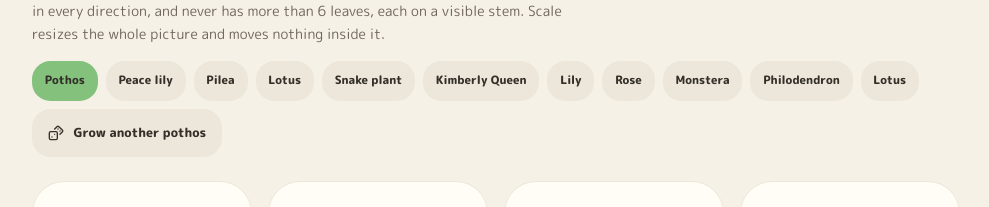
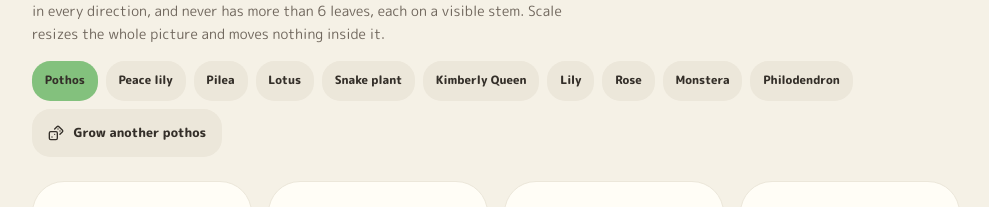
Before and after one commit to VeneratedApotheosis/CS35L-Project-1, a Next.js app in the folder frontend/: page /plants in a window 1280 px wide. Shown: the part 532-739 px from the top of the page, without its empty margins (144-1133 px from the left). Built offline with nearby package versions, Linux system fonts and the light colour scheme; no server answers.

Commit message:
fix(frontend): removed duplicate lotus

```diff
--- a/frontend/src/app/plants/PlantLab.tsx
+++ b/frontend/src/app/plants/PlantLab.tsx
@@ -102,13 +102,6 @@ const PLANTS = [
     description:
       "Broad, rounded paddle leaves in an upright crown on the same stage engine as the pothos, on thick reddish-maroon petioles. The newest, most upright leaves are deep burgundy-red; the older outer leaves are glossy green and arch outward. No flowers.",
     stageNames: ["Sprout", "Young", "Fuller", "Full crown"],
-  },
-  {
-    id: "lotus",
-    label: "Lotus",
-    description:
-      "A water plant: the pot holds water with lily pads floating on it, and a few round leaves and pink flowers are held above on thin stems. Buds appear in stage 3 and open by stage 4.",
-    stageNames: ["Sprout", "Pads", "Budding", "Blooming"],
   },
 ] as const
 type PlantId = (typeof PLANTS)[number]["id"]
```
